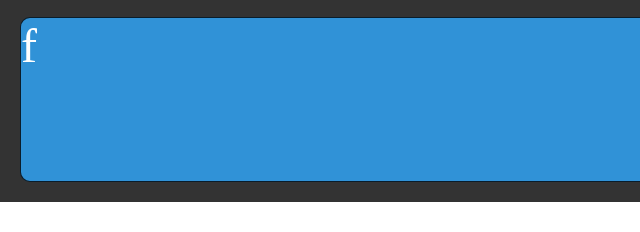
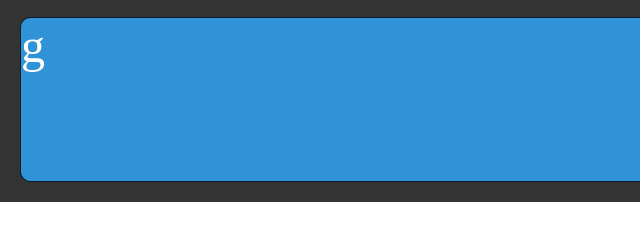
Before and after one commit to Chay-Sovannmonich/S2-Grid-Practice, a plain HTML site: page EX-1/index.html in a window 1280 px wide. Shown: the part 558-790 px from the top of the page, 0-640 px from the left. Drawn offline with Linux system fonts and the light colour scheme.

Commit message:
Update index.html

```diff
--- a/EX-1/index.html
+++ b/EX-1/index.html
@@ -13,7 +13,7 @@
         <div class="item c">c</div>
         <div class="item d">d</div>
         <div class="item e">e</div>
-        <div class="item f">f</div>
+        <div class="item f">g</div>
       </div>
 </body>
 </html>
```
